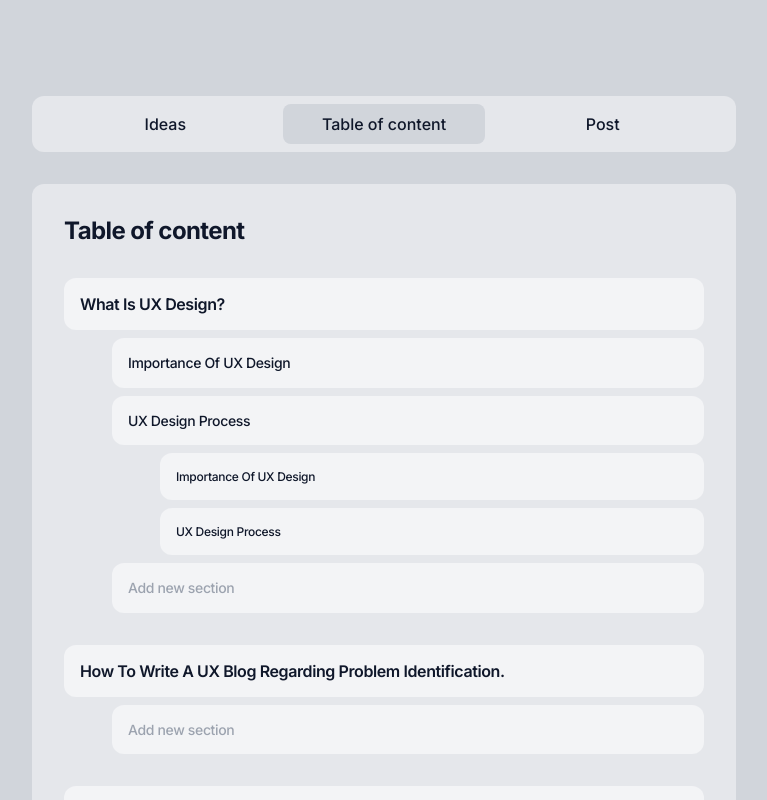
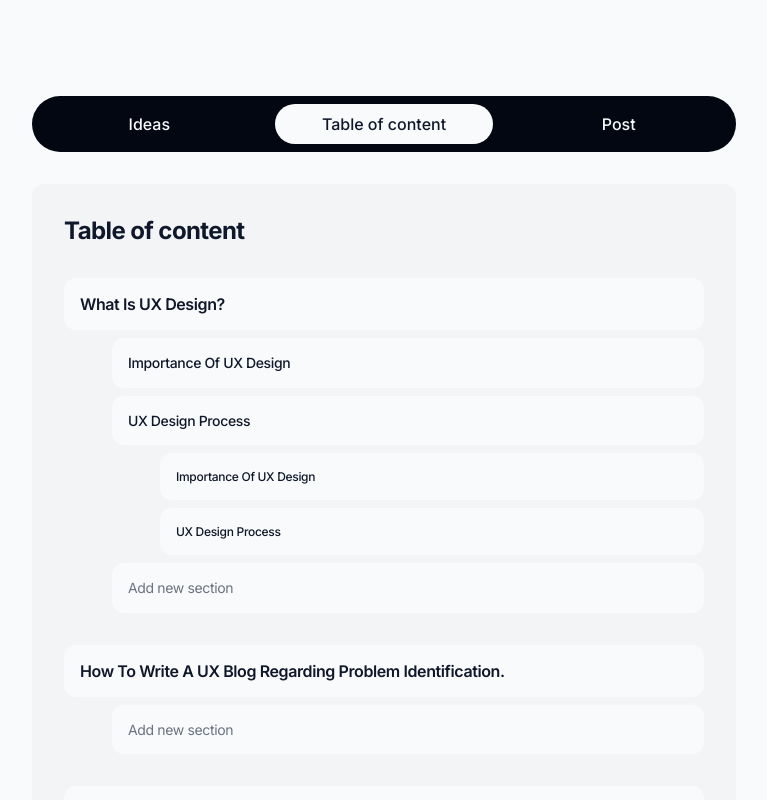
Before and after one commit to jean1591/blog-post-generator, a Next.js app: page /generate in a window 1280 px wide. Both pictures are taken after a click on the button "Table of content". Shown: the top 800 px of the page, without its empty margins (256-1023 px from the left). Built offline with nearby package versions, Linux system fonts and the light colour scheme; no server answers.

Commit message:
chore: apply new design principles

```diff
--- a/src/app/(public)/generate/components/SelectedTab.tsx
+++ b/src/app/(public)/generate/components/SelectedTab.tsx
@@ -1,9 +1,9 @@
 'use client'
 
 import { Ideas } from './Ideas'
-import { Plan } from './Plan'
 import { Post } from './Post'
 import { RootState } from '@/store/store'
+import { TableOfContent } from './TableOfContent'
 import { useSelector } from 'react-redux'
 
 export const SelectedTab = () => {
@@ -16,7 +16,7 @@ export const SelectedTab = () => {
   }
 
   if (selectedTabIndex === 1) {
-    return <Plan />
+    return <TableOfContent />
   }
 
   if (selectedTabIndex === 2) {
--- a/src/app/(public)/generate/components/TabSelector.tsx
+++ b/src/app/(public)/generate/components/TabSelector.tsx
@@ -12,7 +12,7 @@ export const TabSelector = () => {
   )
 
   return (
-    <div className="grid grid-cols-3 gap-4 rounded-xl bg-gray-200 px-8 py-2">
+    <div className="grid grid-cols-3 gap-4 rounded-full bg-gray-950 p-2">
       <Tab selectedTabIndex={selectedTabIndex} tabIndex={0} title="Ideas" />
       <Tab
         selectedTabIndex={selectedTabIndex}
@@ -39,7 +39,9 @@ const Tab = ({
     <button
       onClick={() => dispatch(setSelectedTabIndex(tabIndex))}
       className={classNames(
-        selectedTabIndex === tabIndex ? 'rounded-lg bg-gray-300' : '',
+        selectedTabIndex === tabIndex
+          ? 'rounded-full bg-gray-50'
+          : 'text-gray-50',
         'py-2 font-medium'
       )}
     >
--- a/src/app/(public)/generate/components/Plan.tsx
+++ b/src/app/(public)/generate/components/TableOfContent.tsx
@@ -12,11 +12,11 @@ import { RootState } from '@/store/store'
 import { classNames } from '@/utils/classNames'
 import { useState } from 'react'
 
-export const Plan = () => {
+export const TableOfContent = () => {
   const { plan } = useSelector((state: RootState) => state.generator)
 
   return (
-    <div className="rounded-xl bg-gray-200 p-4 md:p-8">
+    <div className="rounded-xl bg-gray-100 p-4 md:p-8">
       <p className="text-2xl font-bold leading-tight tracking-tight">
         Table of content
       </p>
@@ -64,7 +64,7 @@ const PlanSectionComponent = ({
 
   return (
     <div className="relative">
-      <div className="group relative flex items-center justify-between rounded-xl bg-gray-100 p-4">
+      <div className="group relative flex items-center justify-between rounded-xl bg-gray-50 p-4">
         <p
           className={classNames(
             level === 1 ? 'font-semibold' : '',
@@ -93,7 +93,7 @@ const PlanSectionComponent = ({
       {level === 1 && !displayAddNewSection ? (
         <div className="mt-1 pl-12">
           <button
-            className="w-full rounded-xl bg-gray-100 p-4 text-left text-sm font-medium leading-tight tracking-tight text-gray-400"
+            className="w-full rounded-xl bg-gray-50 p-4 text-left text-sm leading-tight tracking-tight text-gray-500"
             onClick={handleDisplayAddNewSection}
           >
             Add new section
@@ -102,10 +102,10 @@ const PlanSectionComponent = ({
       ) : null}
 
       {level === 1 && displayAddNewSection ? (
-        <div className="ml-12 mt-2 flex items-center justify-between gap-2 rounded-xl bg-gray-100 px-4 py-2">
+        <div className="ml-12 mt-2 flex items-center justify-between gap-2 rounded-xl bg-gray-100 py-2">
           <input
             onChange={(e) => setNewSectionTitle(e.target.value)}
-            className="w-2/3 rounded-lg bg-gray-100 p-2 text-sm font-medium leading-tight tracking-tight ring-1 ring-gray-300"
+            className="w-2/3 rounded-lg bg-gray-50 p-2 text-sm font-medium leading-tight tracking-tight ring-1 ring-gray-300"
             type="text"
             placeholder="New section title"
           />
--- a/src/app/layout.tsx
+++ b/src/app/layout.tsx
@@ -61,7 +61,7 @@ export default function RootLayout({
     <StoreProvider>
       <html lang="en" className="scroll-smooth">
         <body
-          className={classNames(inter.className, 'bg-gray-300 text-slate-900')}
+          className={classNames(inter.className, 'bg-gray-50 text-slate-900')}
         >
           <NextAuthProvider>
             <Script
```
